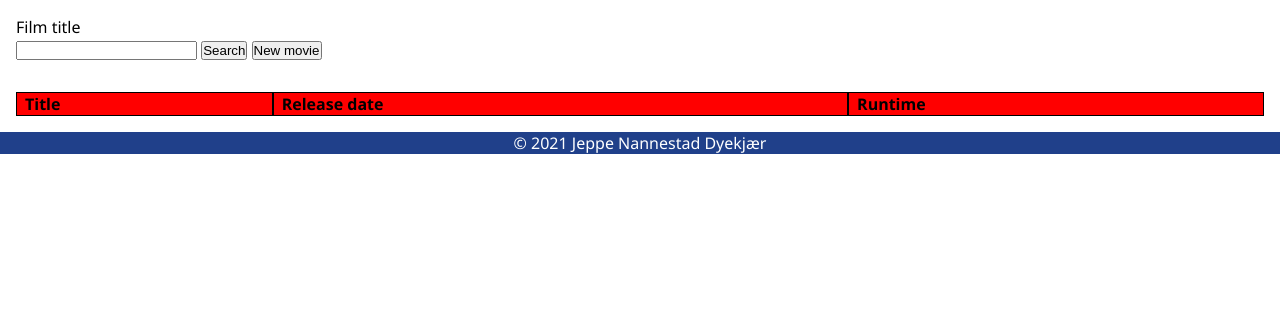
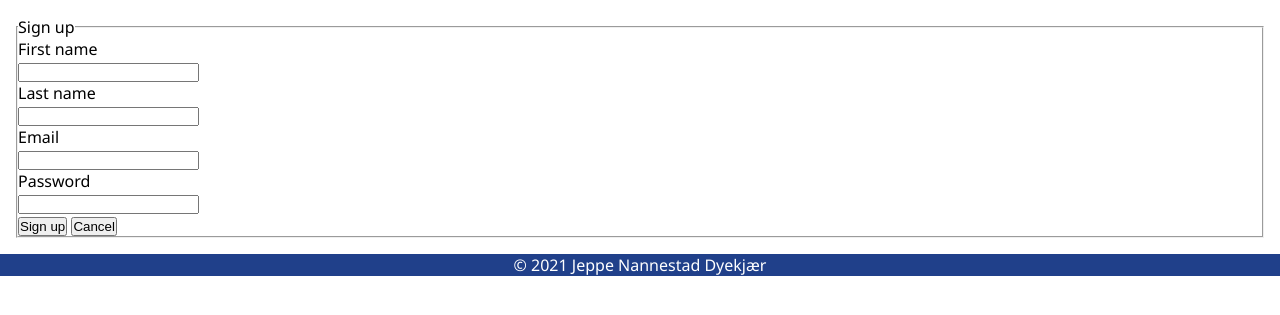
Before and after one commit to Jepp0103/Web_App_XAMPP_Tasks, a PHP site: page / in a window 1280 px wide. Shown: the part 59-374 px from the top of the page. Run offline with PHP 8.4, Linux system fonts and the light colour scheme; lists and menus that the app fills with data are empty.

Commit message:
Working on authentication exercise for the films crud application

```diff
--- a/films/view/index.php
+++ b/films/view/index.php
@@ -1,7 +1,10 @@
 <?php
     include('header.html');
 
-    include('films_page.html');
+    // include('films_page.html');
+
+    include('login_page.html');
+
 
     include('footer.html');
 ?>
--- /dev/null
+++ b/films/view/login_page.html
@@ -0,0 +1,25 @@
+<main>
+    <section>
+        <fieldset>
+            <legend>Sign up</legend>
+            <label for="firstNameInput">First name</label>
+            <br>
+            <input id="firstNameInput" type="text" required>
+            <br>
+            <label for="lastNameInput">Last name</label>
+            <br>
+            <input id="lastNameInput" type="text" required>
+            <br>
+            <label for="emailInput">Email</label>
+            <br>
+            <input id="emailInput" type="text" required>
+            <br>
+            <label for="password">Password</label>
+            <br>
+            <input id="passwordInput" type="text" required>
+            <br>
+            <button id="signUpBtn">Sign up</button>
+            <button id="cancelBtn">Cancel</button>
+        </fieldset>
+    </section>
+</main>
```
